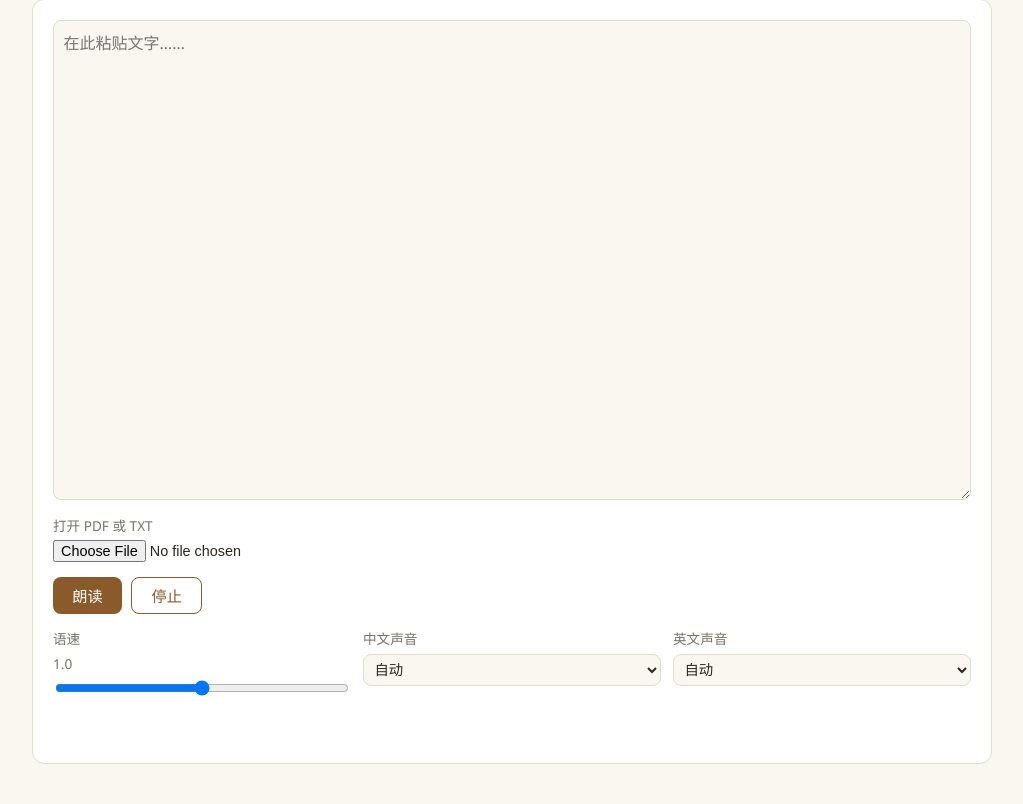
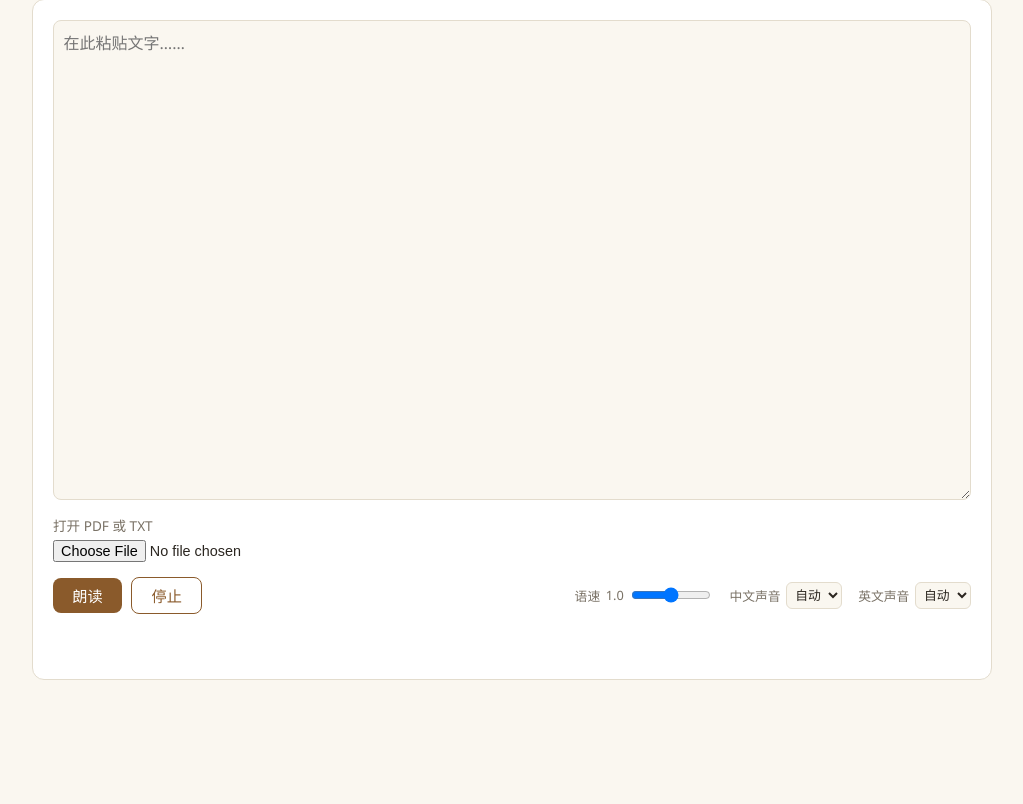
Before and after one commit to abc01013579/zhouyi-divination, a Flask app: page /read in a window 1280 px wide. Shown: the part 212-1016 px from the top of the page, without its empty margins (128-1151 px from the left). After the commit the page ends 892 px from the top, so only its background shows below. Run offline with Flask 3, Linux system fonts and the light colour scheme.

Commit message:
Put the read-aloud speed and voice settings on the button row
Co-Authored-By: Claude Opus 5.5 <noreply@anthropic.com>

```diff
--- a/static/style.css
+++ b/static/style.css
@@ -332,6 +332,8 @@ h1 {
 
 .read-controls {
   display: flex;
+  flex-wrap: wrap;
+  align-items: center;
   gap: 0.6rem;
 }
 
@@ -357,28 +359,34 @@ h1 {
 }
 
 .read-settings {
-  display: grid;
-  grid-template-columns: repeat(3, 1fr);
-  gap: 0.75rem;
+  display: flex;
+  flex-wrap: wrap;
+  align-items: center;
+  gap: 0.4rem 1rem;
+  margin-left: auto;
 }
 
 .read-settings label {
   display: flex;
-  flex-direction: column;
+  align-items: center;
   gap: 0.35rem;
-  font-size: 0.85rem;
+  font-size: 0.8rem;
   color: var(--muted);
   min-width: 0;
 }
 
+.read-settings input[type="range"] {
+  width: 5rem;
+}
+
 .read-settings select {
-  font-size: 0.9rem;
-  padding: 0.4rem;
-  border-radius: 8px;
+  font-size: 0.8rem;
+  padding: 0.25rem;
+  border-radius: 6px;
   border: 1px solid var(--border);
   background: var(--bg);
   color: var(--text);
-  width: 100%;
+  max-width: 9rem;
 }
 
 .read-status {
@@ -394,12 +402,6 @@ h1 {
   font-size: 1.05rem;
   line-height: 1.6;
   text-align: center;
-}
-
-@media (max-width: 480px) {
-  .read-settings {
-    grid-template-columns: 1fr;
-  }
 }
 
 @media print {
--- a/templates/read.html
+++ b/templates/read.html
@@ -28,7 +28,6 @@
       <div class="read-controls">
         <button type="button" id="play">{{ t.play }}</button>
         <button type="button" id="stop" class="secondary">{{ t.stop }}</button>
-      </div>
 
         <div class="read-settings">
           <label>
@@ -43,6 +42,7 @@
             {{ t.en_voice_label }}
             <select id="en-voice"><option value="">{{ t.auto_voice }}</option></select>
           </label>
+        </div>
       </div>
 
       <p id="status" class="read-status"></p>
```
Lines whose indentation alone changed are shown as unchanged.
